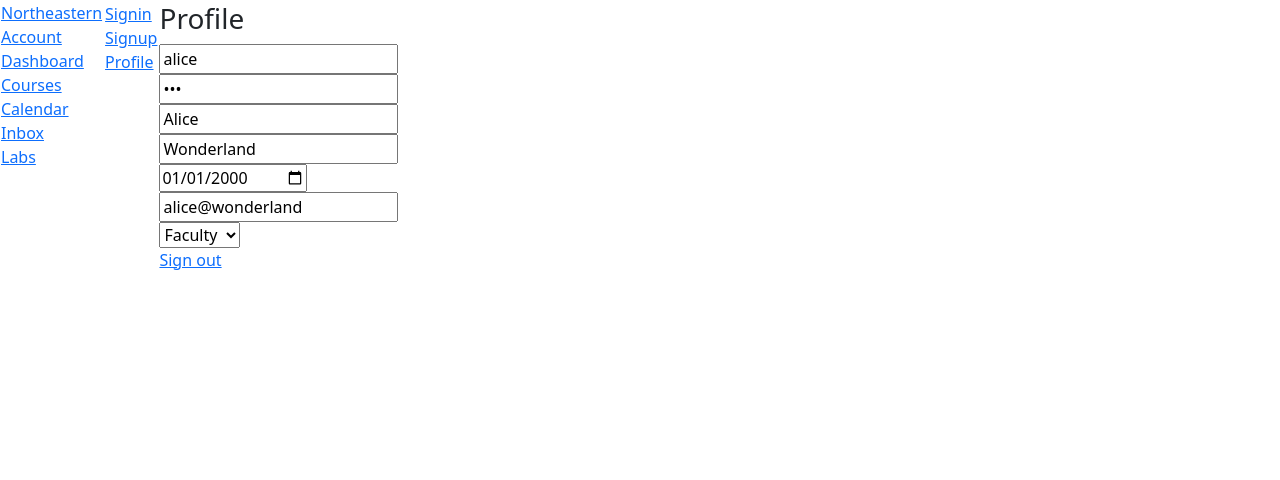
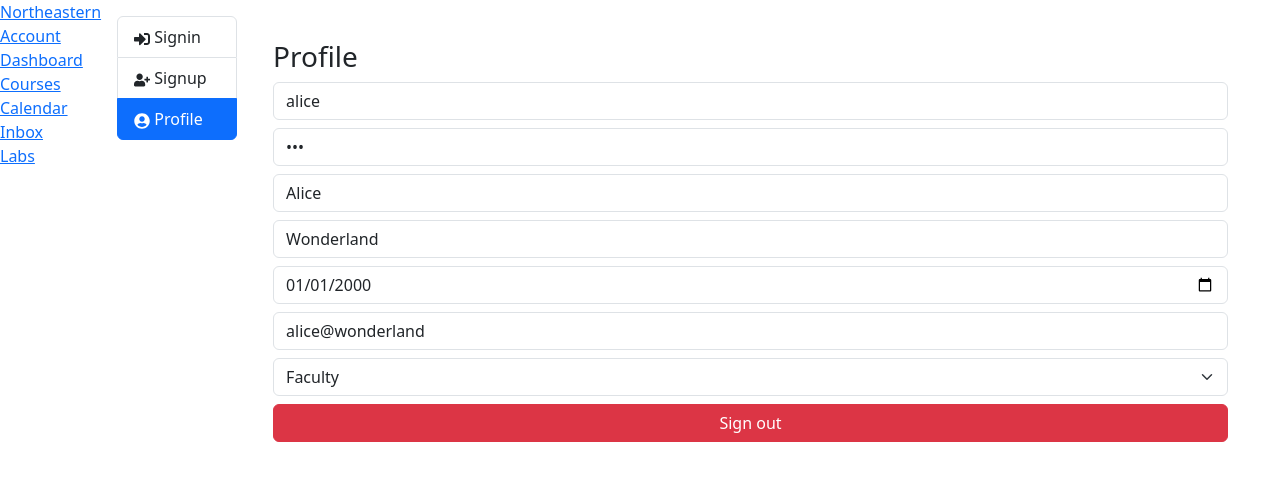
Before and after one commit to ruvy03/kambaz-next-js, a Next.js app: page /Account/Profile in a window 1280 px wide. Shown: the top 480 px of the page. Built offline with nearby package versions, Linux system fonts and the light colour scheme.

Commit message:
Accounts screen changes started

```diff
--- a/app/(Kambaz)/Account/Navigation.tsx
+++ b/app/(Kambaz)/Account/Navigation.tsx
@@ -1,10 +1,28 @@
+"use client";
 import Link from "next/link";
+import { usePathname } from "next/navigation";
+import { ListGroup, ListGroupItem } from "react-bootstrap";
+import { FaSignInAlt, FaUserCircle, FaUserPlus } from "react-icons/fa";
+
 export default function AccountNavigation() {
+  const pathname = usePathname();
+  const links = [
+    { label: "Signin", path: "/Account/Signin", icon: <FaSignInAlt /> },
+    { label: "Signup", path: "/Account/Signup", icon: <FaUserPlus /> },
+    { label: "Profile", path: "/Account/Profile", icon: <FaUserCircle /> },
+  ];
   return (
-    <div id="wd-account-navigation">
-      <Link href="Signin"> Signin </Link> <br />
-      <Link href="Signup"> Signup </Link> <br />
-      <Link href="Profile"> Profile </Link> <br />
-    </div>
+    <ListGroup id="wd-account-navigation" style={{ width: 120 }}>
+      {links.map((link) => (
+        <ListGroupItem
+          key={link.path}
+          as={Link}
+          href={link.path}
+          active={pathname.includes(link.path)}
+        >
+          {link.icon} {link.label}
+        </ListGroupItem>
+      ))}
+    </ListGroup>
   );
 }
--- a/app/(Kambaz)/Account/Profile/page.tsx
+++ b/app/(Kambaz)/Account/Profile/page.tsx
@@ -1,40 +1,57 @@
+"use client";
 import Link from "next/link";
+import { Button, Container, FormControl, FormSelect } from "react-bootstrap";
+
 export default function Profile() {
   return (
-    <div id="wd-profile-screen">
+    <Container id="wd-profile-screen">
       <h3>Profile</h3>
-      <input
+      <FormControl
         defaultValue="alice"
         placeholder="username"
-        className="wd-username"
+        className="wd-username mb-2"
       />
-      <br />
-      <input
+      <FormControl
         defaultValue="123"
         placeholder="password"
         type="password"
-        className="wd-password"
+        className="wd-password mb-2"
       />
-      <br />
-      <input defaultValue="Alice" placeholder="First Name" id="wd-firstname" />
-      <br />
-      <input
+      <FormControl
+        defaultValue="Alice"
+        placeholder="First Name"
+        id="wd-firstname"
+        className="mb-2"
+      />
+      <FormControl
         defaultValue="Wonderland"
         placeholder="Last Name"
         id="wd-lastname"
+        className="mb-2"
       />
-      <br />
-      <input defaultValue="2000-01-01" type="date" id="wd-dob" />
-      <br />
-      <input defaultValue="alice@wonderland" type="email" id="wd-email" />
-      <br />
-      <select defaultValue="FACULTY" id="wd-role">
-        <option value="USER">User</option> <option value="ADMIN">Admin</option>
-        <option value="FACULTY">Faculty</option>{" "}
+      <FormControl
+        defaultValue="2000-01-01"
+        type="date"
+        id="wd-dob"
+        className="mb-2"
+      />
+      <FormControl
+        defaultValue="alice@wonderland"
+        type="email"
+        id="wd-email"
+        className="mb-2"
+      />
+      <FormSelect defaultValue="FACULTY" id="wd-role" className="mb-2">
+        <option value="USER">User</option>
+        <option value="ADMIN">Admin</option>
+        <option value="FACULTY">Faculty</option>
         <option value="STUDENT">Student</option>
-      </select>
-      <br />
-      <Link href="Signin"> Sign out </Link>
-    </div>
+      </FormSelect>
+      <Link href="Signin">
+        <Button variant="danger" className="w-100 mb-2">
+          Sign out
+        </Button>
+      </Link>
+    </Container>
   );
 }
--- a/app/(Kambaz)/Account/layout.tsx
+++ b/app/(Kambaz)/Account/layout.tsx
@@ -1,22 +1,17 @@
 import { ReactNode } from "react";
 import AccountNavigation from "./Navigation";
+
 export default function AccountLayout({
   children,
 }: Readonly<{ children: ReactNode }>) {
   return (
     <div id="wd-kambaz">
-      <table>
-        <tbody>
-          <tr>
-            <td valign="top">
-              <AccountNavigation />
-            </td>
-            <td valign="top" width="100%">
-              {children}
-            </td>
-          </tr>
-        </tbody>
-      </table>
+      <div className="d-flex">
+        <div className="d-none d-md-block">
+          <AccountNavigation />
+        </div>
+        <div className="flex-fill p-4">{children}</div>
+      </div>
     </div>
   );
 }
--- a/app/(Kambaz)/layout.tsx
+++ b/app/(Kambaz)/layout.tsx
@@ -1,20 +1,17 @@
 import { ReactNode } from "react";
 import KambazNavigation from "./Navigation";
+
 export default function KambazLayout({
   children,
 }: Readonly<{ children: ReactNode }>) {
   return (
-    <table>
-      <tbody>
-        <tr>
-          <td valign="top" width="200">
-            <KambazNavigation />
-          </td>
-          <td valign="top" width="100%">
-            {children}
-          </td>
-        </tr>
-      </tbody>
-    </table>
+    <div id="wd-kambaz">
+      <div className="d-flex">
+        <div>
+          <KambazNavigation />
+        </div>
+        <div className="wd-main-content-offset p-3 flex-fill">{children}</div>
+      </div>
+    </div>
   );
 }
```
Also changed, not shown: app/(Kambaz)/Account/Signin/page.tsx (+19 -14 lines), app/(Kambaz)/Account/Signup/page.tsx (+19 -15 lines).
